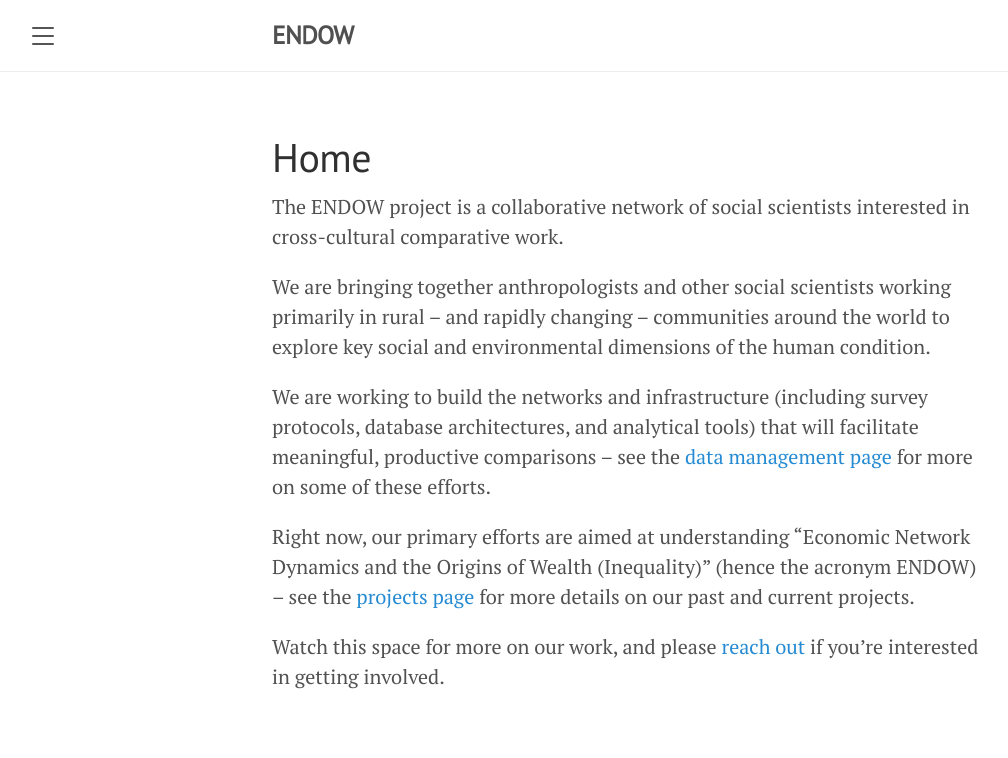
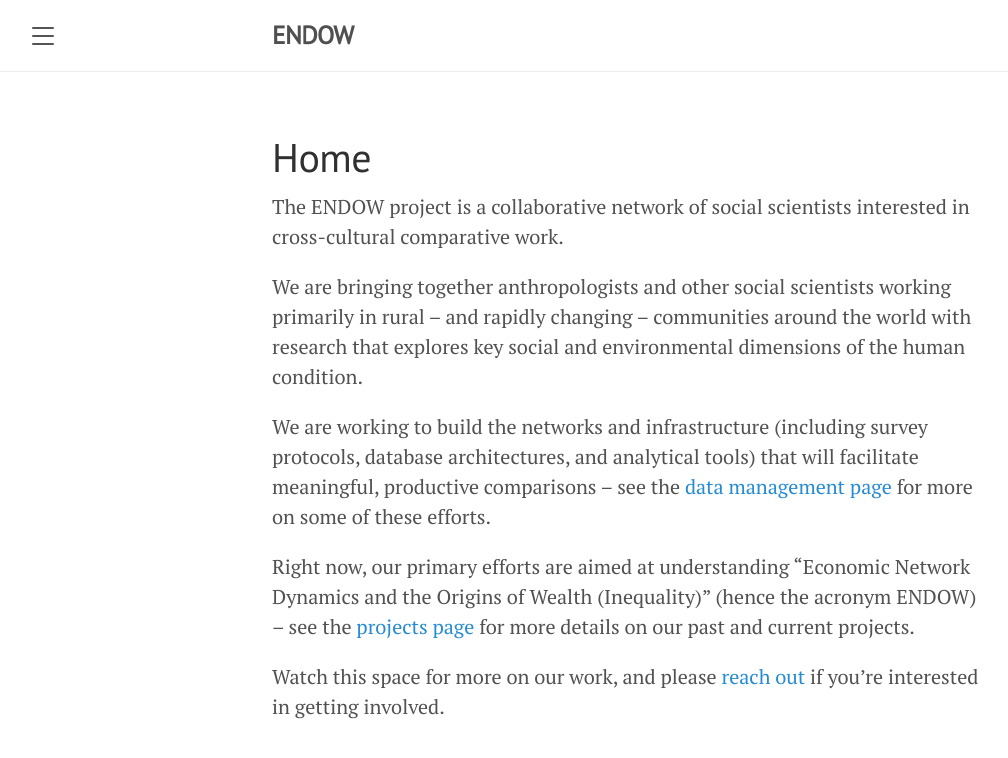
Before and after one commit to endowproject/endowproject.github.io, a Jekyll site: the page built from index.md, in a window 1280 px wide. Shown: the top 758 px of the page, without its empty margins (8-1016 px from the left). Built offline with Jekyll 4.4.1, drawn with Linux system fonts in a browser that asks for light colours.

Commit message:
Update index.md

```diff
--- a/index.md
+++ b/index.md
@@ -6,7 +6,7 @@ title: Home
 
 The ENDOW project is a collaborative network of social scientists interested in cross-cultural comparative work.
 
-We are bringing together anthropologists and other social scientists working primarily in rural – and rapidly changing – communities around the world to explore key social and environmental dimensions of the human condition.
+We are bringing together anthropologists and other social scientists working primarily in rural – and rapidly changing – communities around the world with research that explores key social and environmental dimensions of the human condition.
 
 We are working to build the networks and infrastructure (including survey protocols, database architectures, and analytical tools) that will facilitate meaningful, productive comparisons -- see the [data management page](https://endowproject.github.io/data-management/) for more on some of these efforts.
 
```
